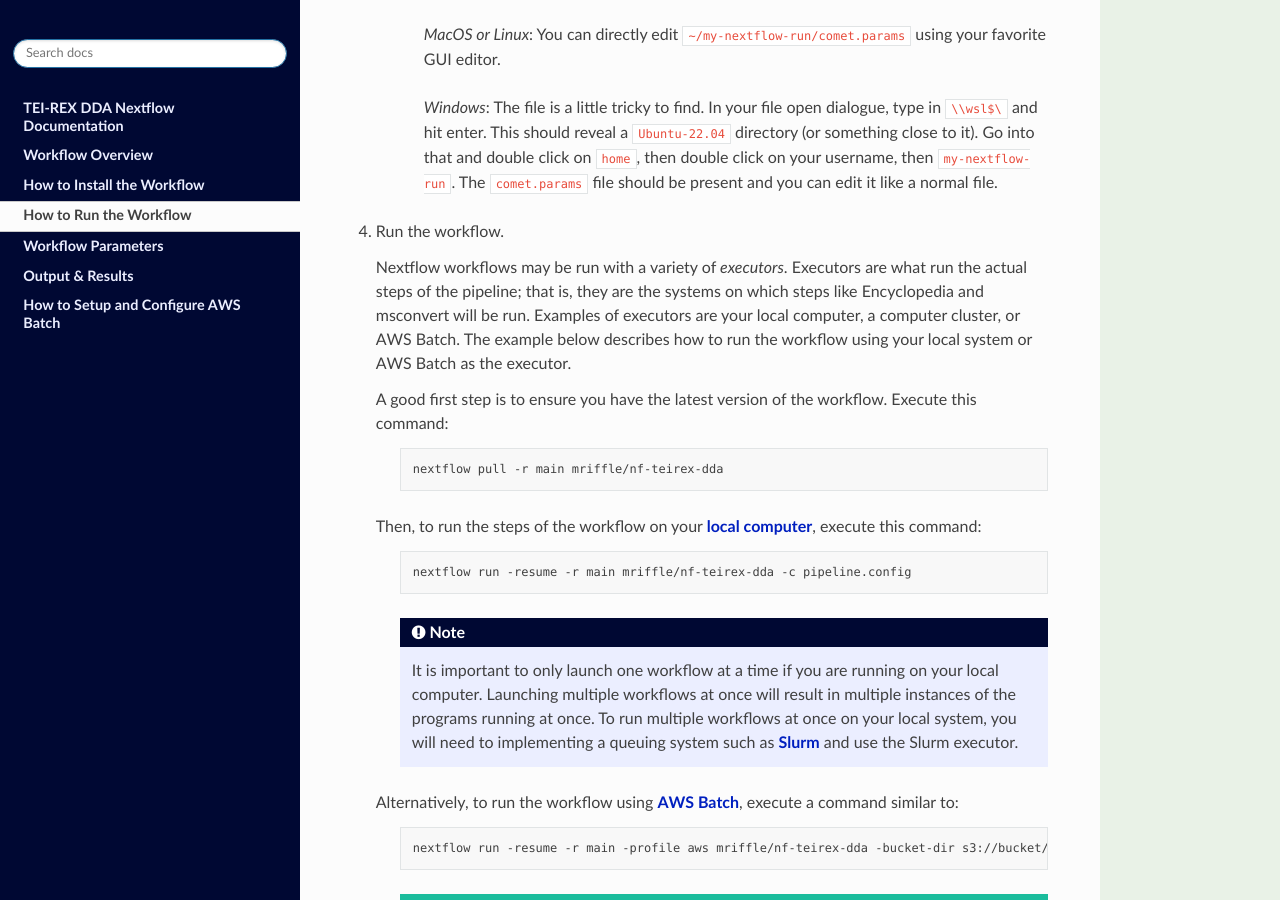
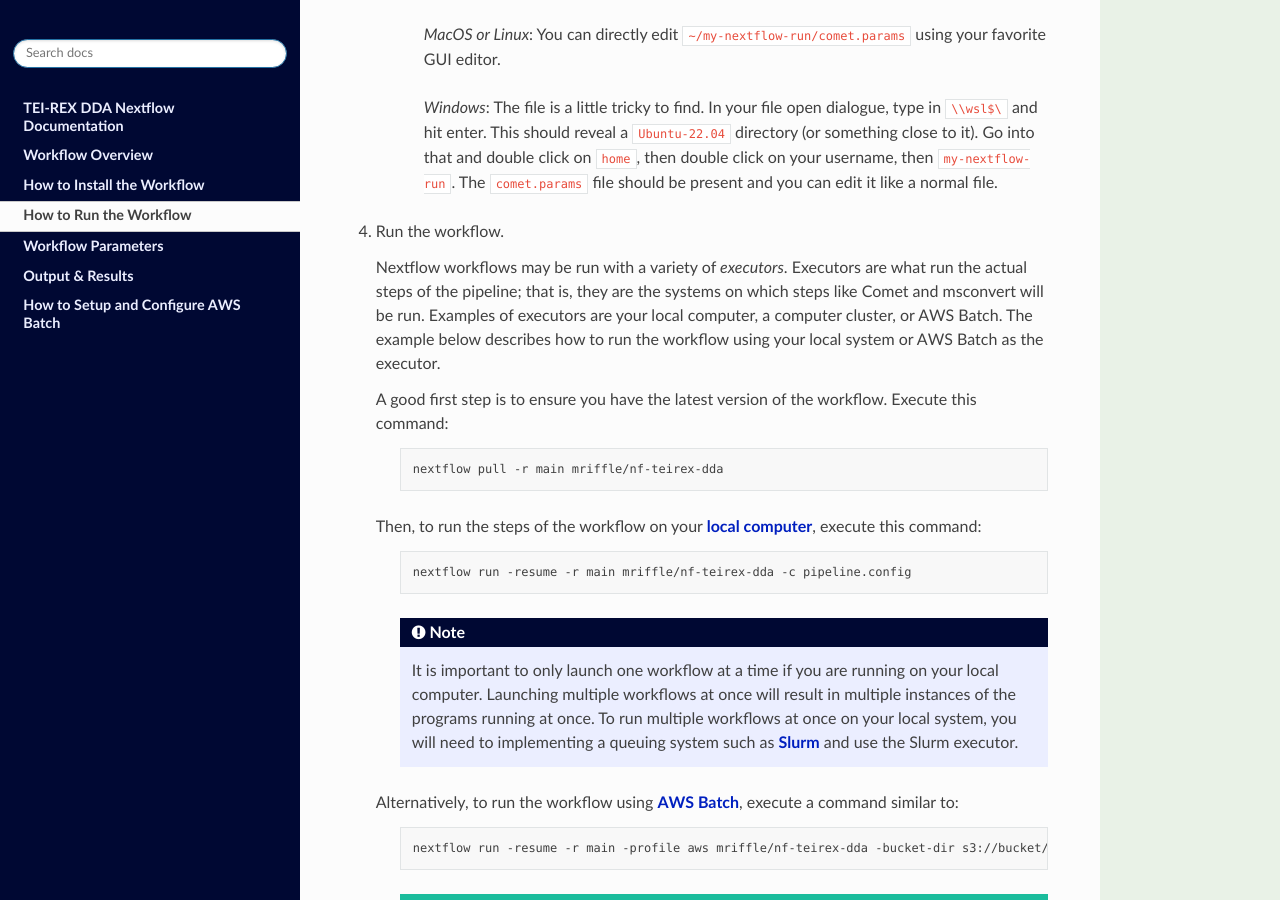
Before and after one commit to mriffle/nf-teirex-dda, a Sphinx documentation site: the page built from docs/source/how_to_run.rst, in a window 1280 px wide and 900 px high, scrolled down 1999 px. Built offline with Sphinx 7.4.7 and the Read the Docs theme 2.0.0, drawn with Linux system fonts in a browser that asks for light colours; some of the changed text lies outside the part shown.

Commit message:
update verbiage to reflect DDA

```diff
--- a/docs/source/how_to_run.rst
+++ b/docs/source/how_to_run.rst
@@ -88,7 +88,7 @@ Follow these steps to run a workflow:
 4. Run the workflow.
 
    Nextflow workflows may be run with a variety of *executors*. Executors are what run the actual steps of the pipeline; that is, they are
-   the systems on which steps like Encyclopedia and msconvert will be run. Examples of executors are your local computer, a computer cluster, or
+   the systems on which steps like Comet and msconvert will be run. Examples of executors are your local computer, a computer cluster, or
    AWS Batch. The example below describes how to run the workflow using your local system or AWS Batch as the executor.
 
 
```
Also changed, not shown: other parts of docs/source/how_to_run.rst (+1 -1 lines).
